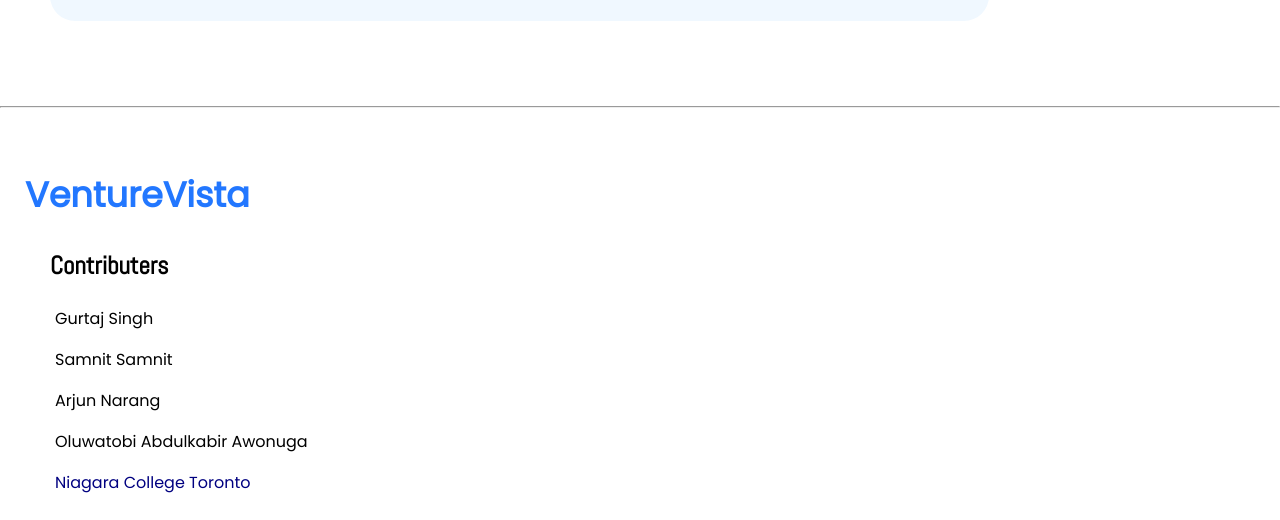
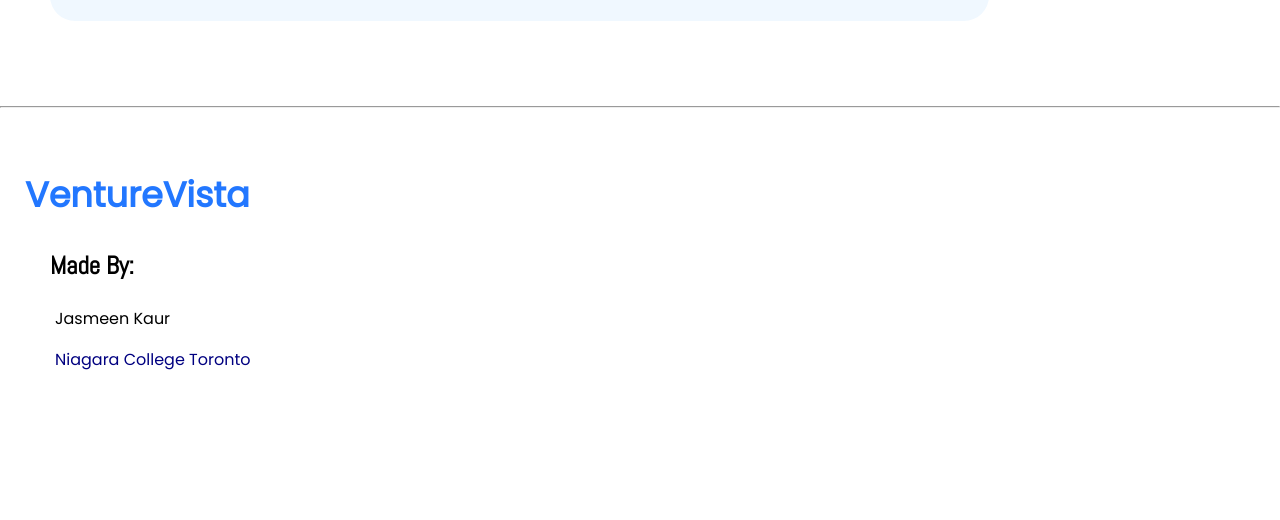
Before and after one commit to Gurtaj06/groupProject, a plain HTML site: page gallery.html in a window 1280 px wide. Shown: the part 1772-2292 px from the top of the page. After the commit the page ends 2169 px from the top, so only its background shows below. Drawn offline with Linux system fonts and the light colour scheme; files whose address does not match are found by name.

Commit message:
Add files via upload

```diff
--- a/gallery.html
+++ b/gallery.html
@@ -50,11 +50,9 @@
     <hr>
     <footer class=" footer">
         <h2>VentureVista</h2>
-        <h3>Contributers </h3>
-        <p>Gurtaj Singh</p>
-        <p>Samnit Samnit</p>
-        <p>Arjun Narang</p>
-        <p>Oluwatobi Abdulkabir Awonuga</p>
+        <h3>Made By: </h3>
+        <p>Jasmeen Kaur</p>
+
         <p><a href="https://www.niagaracollegetoronto.ca/">Niagara College Toronto</a></p>
     </footer>
 
```
Also changed, not shown: index.html (+2 -4 lines).
